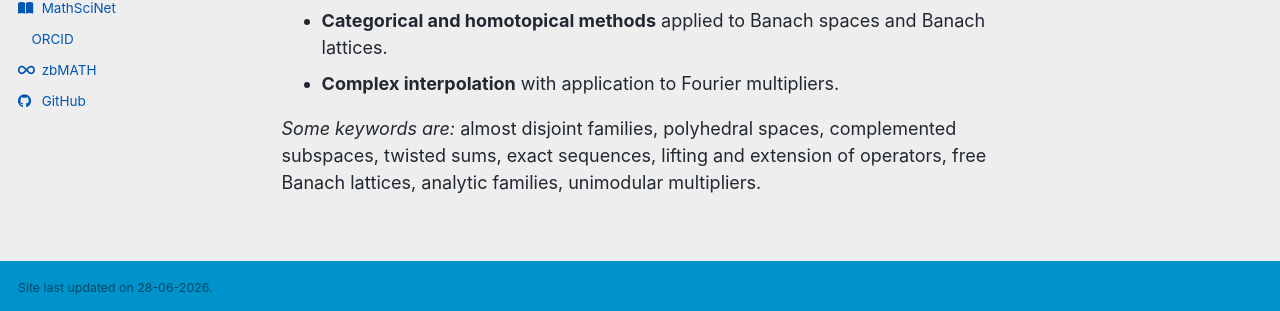
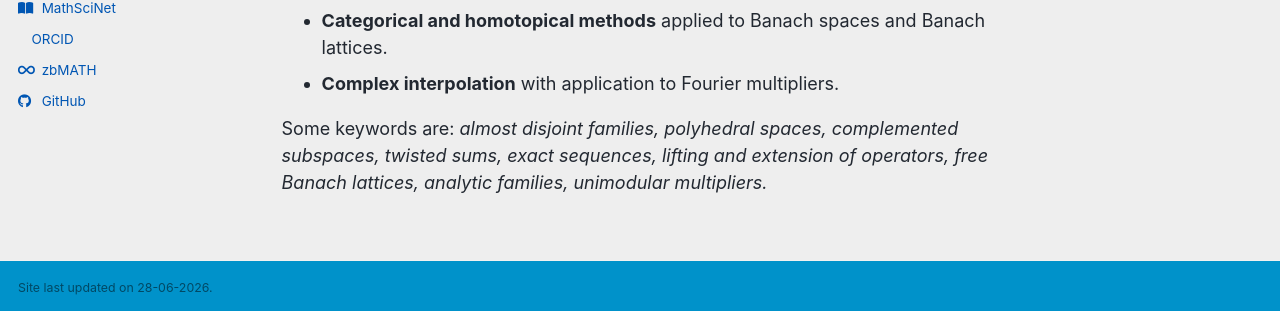
Before and after one commit to salgueroalarcon/salgueroalarcon.github.io, a Jekyll site: the page built from _pages/about.md, in a window 1280 px wide. Shown: the part 584-895 px from the top of the page. Built offline with Jekyll 4.4.1, drawn with Linux system fonts in a browser that asks for light colours; a style sheet for code colours, icons or effects is not loaded.

```diff
--- a/_pages/about.md
+++ b/_pages/about.md
@@ -19,4 +19,4 @@ My research focuses mainly on **functional analysis**, with a particular emphasi
 - **Categorical and homotopical methods** applied to Banach spaces and Banach lattices.
 - **Complex interpolation** with application to Fourier multipliers.
 
-_Some keywords are:_ almost disjoint families, polyhedral spaces, complemented subspaces, twisted sums, exact sequences, lifting and extension of operators, free Banach lattices, analytic families, unimodular multipliers.
+Some keywords are: _almost disjoint families, polyhedral spaces, complemented subspaces, twisted sums, exact sequences, lifting and extension of operators, free Banach lattices, analytic families, unimodular multipliers._
```
